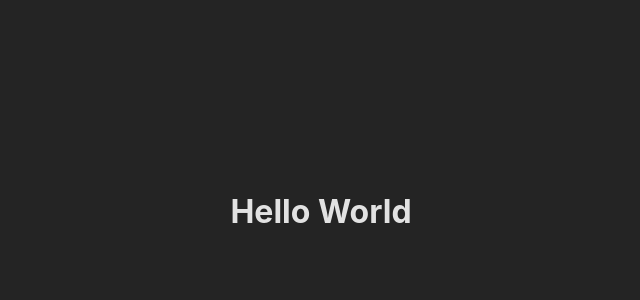
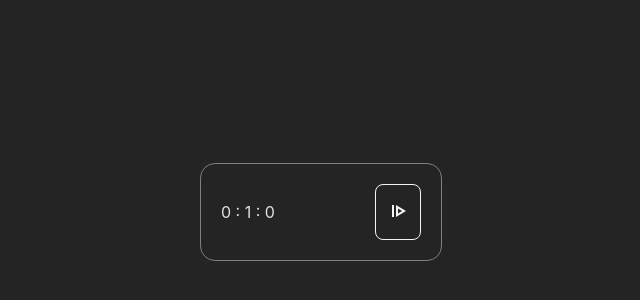
Before and after one commit to ufjf-dcc207/ufjf-dcc207-2024-3-a-trb1-C9BrenoFR, a React (Vite) app: page / in a window 1280 px wide. Shown: the part 196-496 px from the top of the page, without its empty margins (319-959 px from the left). Built offline with nearby package versions, Linux system fonts and the light colour scheme.

Commit message:
Lógica de temporização do cronometro

```diff
--- a/src/App.tsx
+++ b/src/App.tsx
@@ -1,10 +1,11 @@
 import './App.css'
+import Clock from './Clock'
 
 function App() {
 
   return (
     <>
-      <h1>Hello World</h1>
+      <Clock reciaveHours={0} reciaveMinutes={1} reciaveSeconds={0}/>
     </>
   )
 }
--- a/src/Clock.tsx
+++ b/src/Clock.tsx
@@ -16,7 +16,7 @@ export default function Clock({reciaveHours, reciaveMinutes, reciaveSeconds}: Cl
     useEffect(() => {
         let interval;
         if(isRunning){
-            interval = setInterval(() => {
+            setInterval(() => {
                 if(seconds > 0){
                     setSeconds((seconds) => seconds - 1);
                 }else if(minutes > 0){
@@ -27,10 +27,17 @@ export default function Clock({reciaveHours, reciaveMinutes, reciaveSeconds}: Cl
                     setMinutes(59);
                     setSeconds(59);
                 }
-            }, 100);
+            }, 1000);
         }
         return () => clearInterval(interval);
     }, [seconds, minutes, hours, isRunning])
+
+    function startTimer() {
+        if(hours !== 0 || minutes !== 0 || seconds !== 0){
+            setIsRunning(true);
+            console.log(isRunning)
+        }
+    }
 
     return (
         <div className="clock">
@@ -42,7 +49,7 @@ export default function Clock({reciaveHours, reciaveMinutes, reciaveSeconds}: Cl
             <button className="actions">
                 {isRunning ?
                 (<span className="material-symbols-outlined">pause</span>) :
-                (<span className="material-symbols-outlined">resume</span>)}
+                (<span className="material-symbols-outlined" onClick={startTimer} >resume</span>)}
             </button>
         </div>
     )
```
